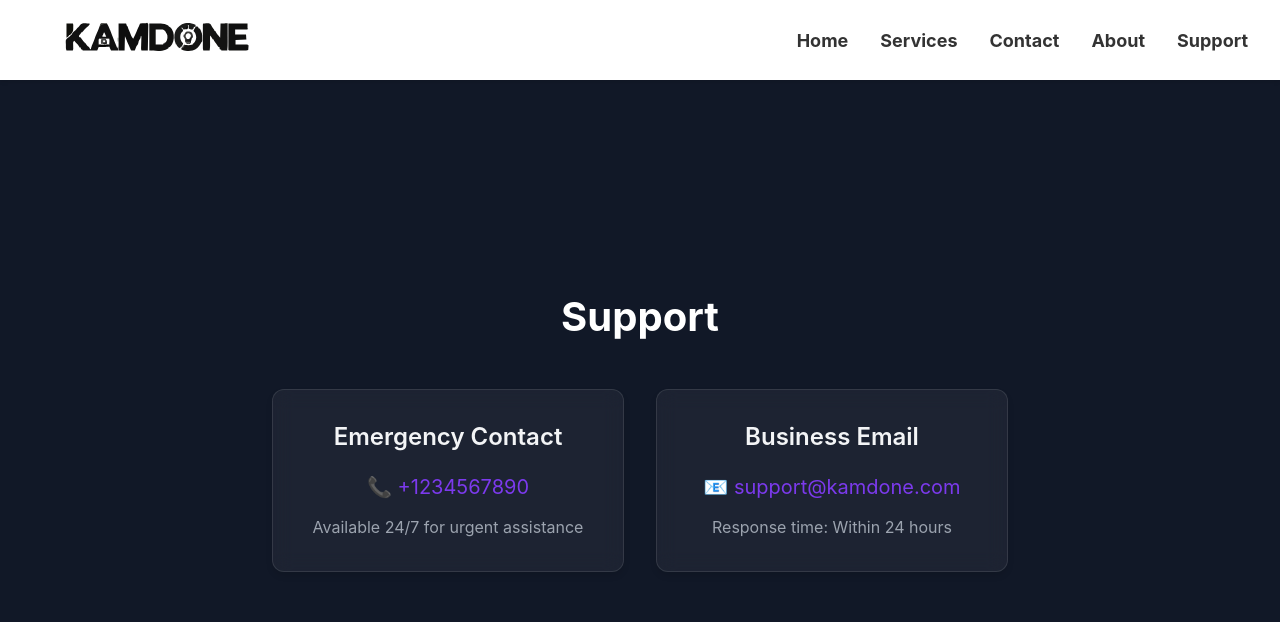
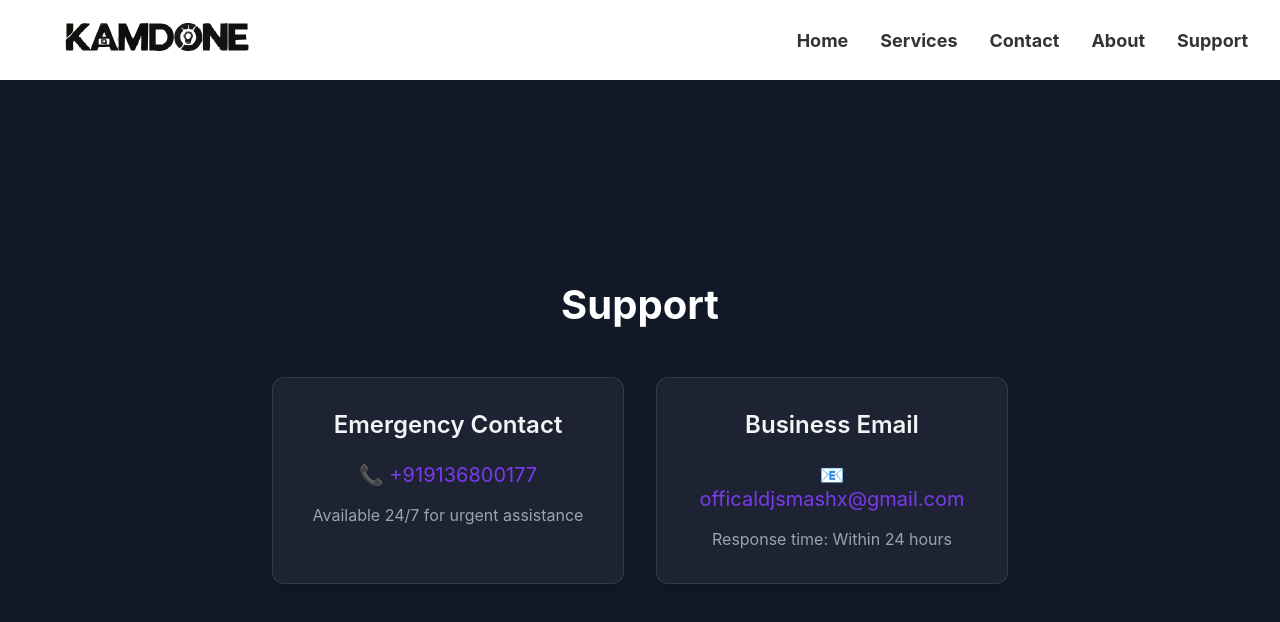
Before and after one commit to Editorhacker/new-KamDone, a React (Create React App) app: page /support in a window 1280 px wide. Shown: the top 622 px of the page. Built offline with nearby package versions, Linux system fonts and the light colour scheme.

Commit message:
Support.js

```diff
--- a/src/components/Support.js
+++ b/src/components/Support.js
@@ -8,13 +8,13 @@ const Support = () => {
       <div className="support-content">
         <div className="support-item">
           <h2>Emergency Contact</h2>
-          <p className="phone">📞 +1234567890</p>
+          <p className="phone">📞 +919136800177</p>
           <p className="available">Available 24/7 for urgent assistance</p>
         </div>
 
         <div className="support-item">
           <h2>Business Email</h2>
-          <p className="email">📧 support@kamdone.com</p>
+          <p className="email">📧 officaldjsmashx@gmail.com</p>
           <p className="response-time">Response time: Within 24 hours</p>
         </div>
       </div>
```
